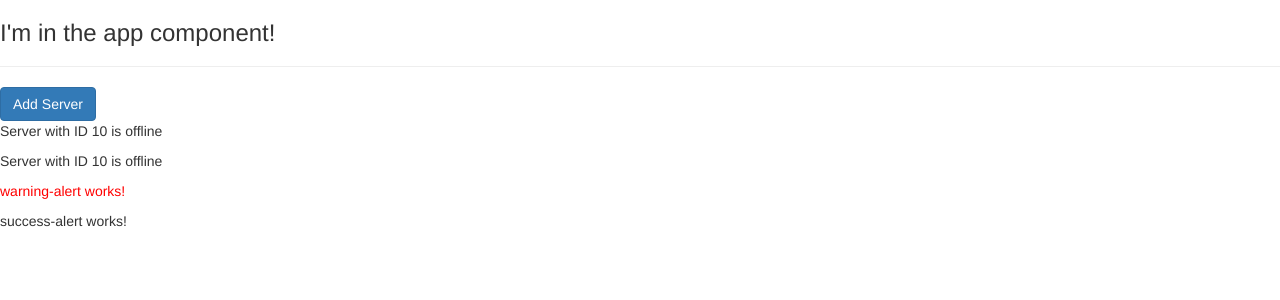
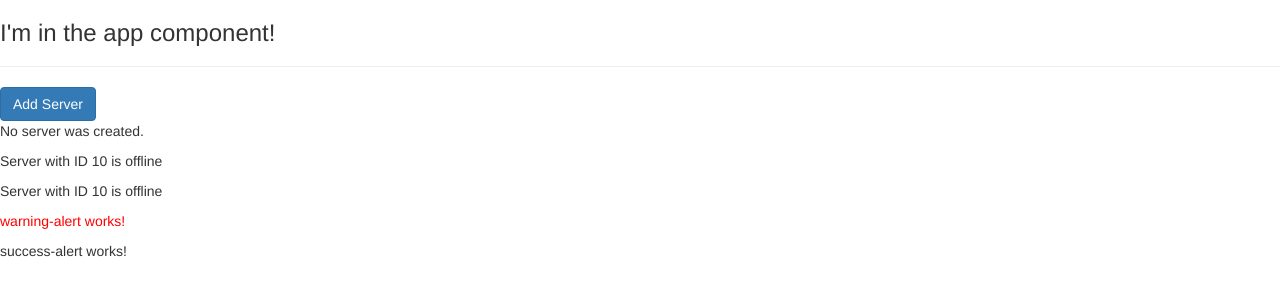
Before and after one commit to cjwood032/udemy-angular, an Angular app: page / in a window 1280 px wide. Shown: the top 300 px of the page. Built offline with nearby package versions, Linux system fonts and the light colour scheme.

Commit message:
event binding completed

```diff
--- a/src/app/servers/servers.component.html
+++ b/src/app/servers/servers.component.html
@@ -1,3 +1,5 @@
-<button class = "btn btn-primary" [disabled]="!allowNewServer">Add Server</button>
+<button class = "btn btn-primary" [disabled]="!allowNewServer" (click)= "onCreateServer()">Add Server</button>
+<!--<p [innerText]="allowNewServer"></p>-->
+<p>{{serverCreationStatus}}</p>
 <app-server></app-server>
 <app-server></app-server>
--- a/src/app/servers/servers.component.ts
+++ b/src/app/servers/servers.component.ts
@@ -7,6 +7,7 @@
 })
 export class ServersComponent implements OnInit {
   allowNewServer = false;
+  serverCreationStatus = "No server was created."
   constructor() {
     setTimeout(()=>{
       this.allowNewServer = true;
@@ -14,5 +15,7 @@
   }
   ngOnInit() {
   }
-
+  onCreateServer() {
+    this.serverCreationStatus = "Server was created!";
+  }
 }
```
